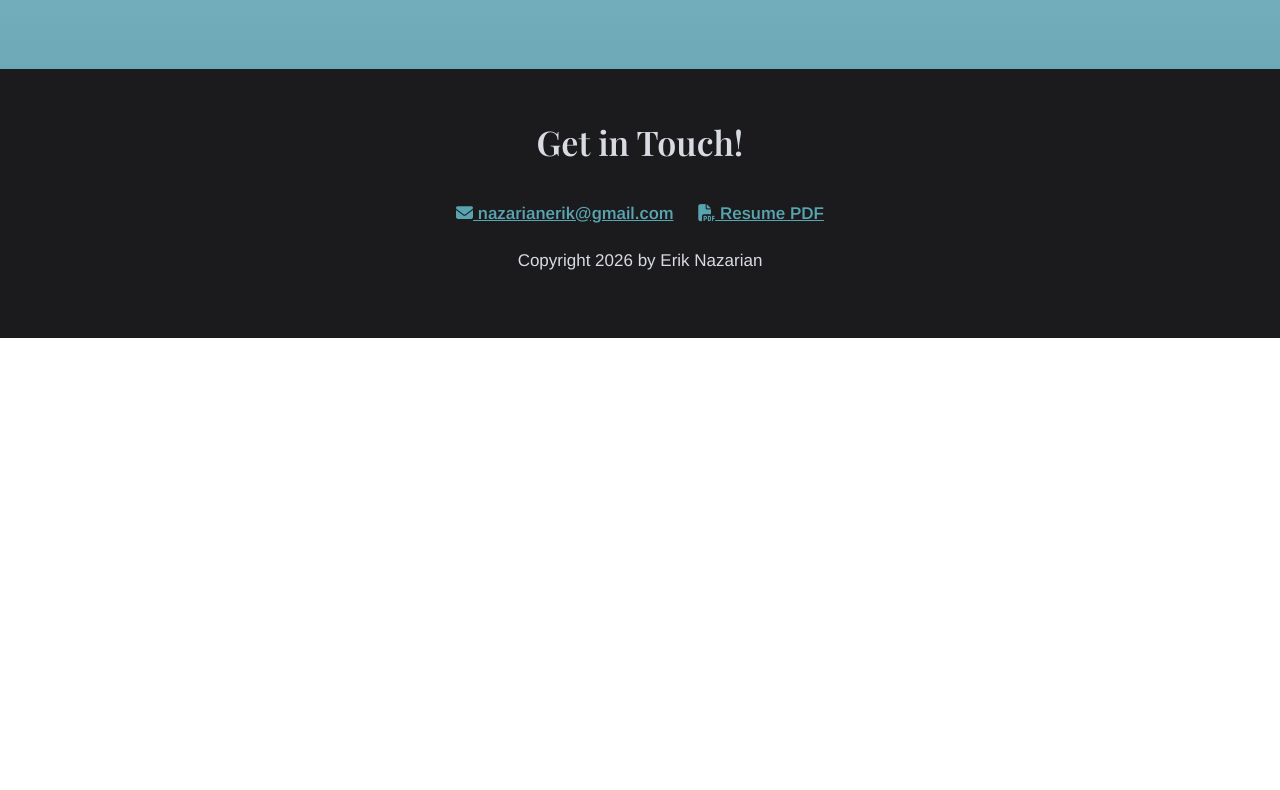
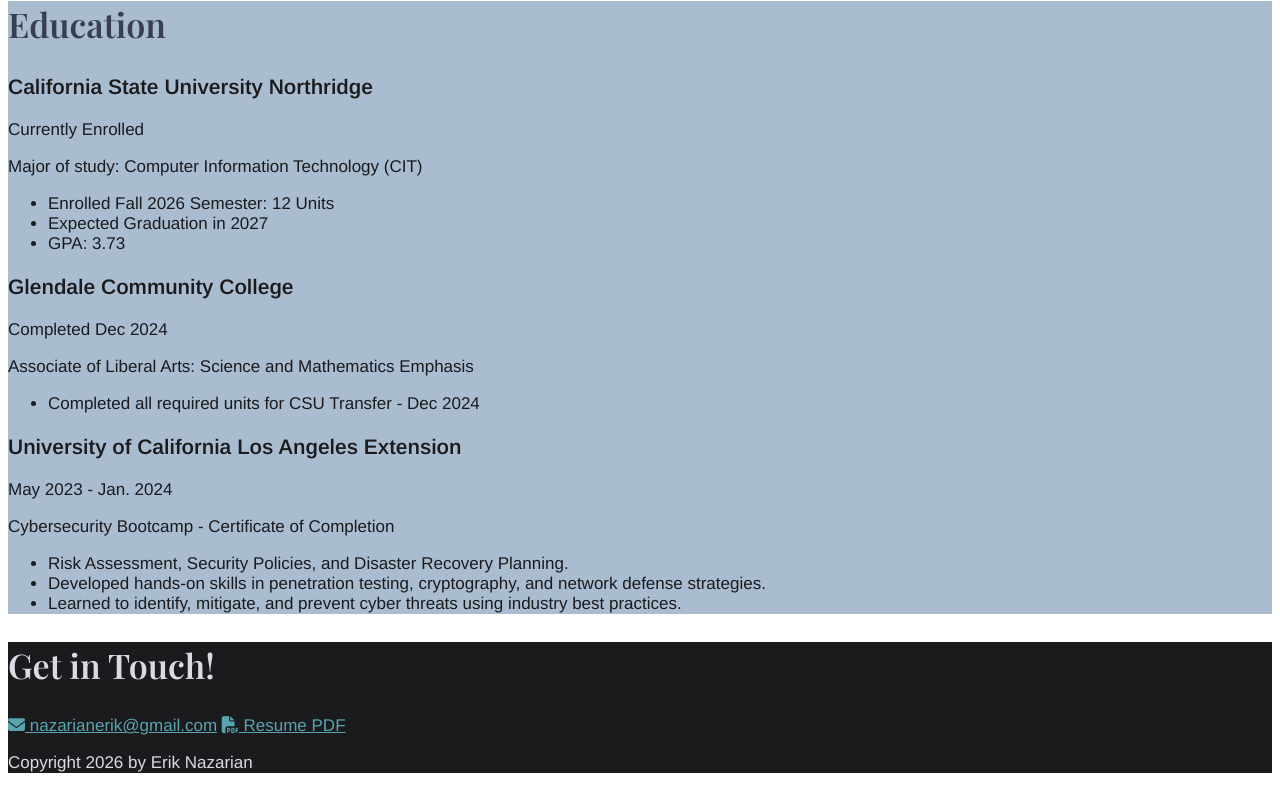
Before and after one commit to nazarianerik/CIT384-HW6, a plain HTML site: page index.html in a window 1280 px wide. Shown: the part 1940-2730 px from the top of the page. Before the commit the page ends 2278 px from the top, so only its background shows below. Drawn offline with nearby package versions, Linux system fonts and the light colour scheme.

Commit message:
styles.css

```diff
--- a/css/styles.css
+++ b/css/styles.css
@@ -1,14 +1,13 @@
-html {
-    box-sizing: border-box;
-    scroll-behavior: smooth;
-}
-
-*, *:before, *:after {
-    box-sizing: inherit;
-}
+/*
+Color Palette
+#1b1b1e
+#373f51
+#58a4b0
+#a9bcd0
+#d8dbe2
+*/
 
 body {
-    margin: 0;
     font-family: 'Arimo', sans-serif;
     font-weight: 400;
     font-size: 17px;
@@ -27,79 +26,12 @@
 h2 {
     font-size: 34px;
     font-weight: 600;
-    margin-top: 0;
 }
 
 h3 {
     font-family: 'Arimo', sans-serif;
     font-size: 21px;
     font-weight: 600;
-    margin: 0;
-}
-
-.content-wrap {
-    max-width: 950px;
-    margin: 0 auto;
-    padding: 50px;
-    overflow: hidden;
-}
-
-.column-narrow {
-    width: 30%;
-    float: left;
-    clear: left;
-    padding-right: 3%;
-    min-height: 175px;
-}
-
-.column-wide {
-    width: 70%;
-    float: left;
-    min-height: 225px;
-}
-
-main .column-narrow,
-main .column-wide {
-    min-height: 0;
-    margin-bottom: 45px;
-}
-
-.column-narrow h3 {
-    overflow-wrap: break-word;
-}
-
-.column-narrow p {
-    margin: 4px 0;
-}
-
-.column-wide p,
-.column-wide ul {
-    margin-top: 0;
-}
-
-header, section, footer {
-    scroll-margin-top: 50px;
-}
-
-nav {
-    position: sticky;
-    top: 0;
-    background-color: #1b1b1e;
-    text-align: center;
-}
-
-nav a {
-    display: inline-block;
-    padding: 15px 18px;
-    color: #d8dbe2;
-    font-size: 14px;
-    font-weight: 600;
-    text-transform: uppercase;
-    text-decoration: none;
-}
-
-nav a:hover {
-    color: #58a4b0;
 }
 
 header {
@@ -107,34 +39,12 @@
     color: #d8dbe2;
 }
 
-header h1, header h2 {
-    margin: 0;
-}
-
 header h2 {
     color: #58a4b0;
 }
 
-header h3 {
-    margin-bottom: 8px;
-}
-
-.profile-img {
-    width: 100%;
-    border-radius: 50%;
-}
-
-footer {
-    background-color: #1b1b1e;
-    color: #d8dbe2;
-    text-align: center;
-}
-
-.contact-info a {
-    padding: 10px;
-    display: inline-block;
-    color: #58a4b0;
-    font-weight: 600;
+header img {
+    width: 600px;
 }
 
 .work-experience {
@@ -147,35 +57,17 @@
 
 .education {
     background-color: #a9bcd0;
-    background-image: linear-gradient(rgba(169, 188, 208, 0.85), rgba(88, 164, 176, 0.75)), url(../images/background.jpg);
-    background-size: cover;
-    background-position: center;
 }
 
 .education h2 {
     color: #373f51;
 }
 
-@media (max-width: 700px) {
-    .column-narrow, .column-wide {
-        width: 100%;
-        min-height: 0;
-        padding-right: 0;
-    }
+footer {
+    background-color: #1b1b1e;
+    color: #d8dbe2;
+}
 
-    main .column-narrow {
-        margin-bottom: 10px;
-    }
-
-    .profile-img {
-        max-width: 220px;
-    }
-
-    .content-wrap {
-        padding: 30px 20px;
-    }
-
-    h1 {
-        font-size: 40px;
-    }
+footer a {
+    color: #58a4b0;
 }
```
